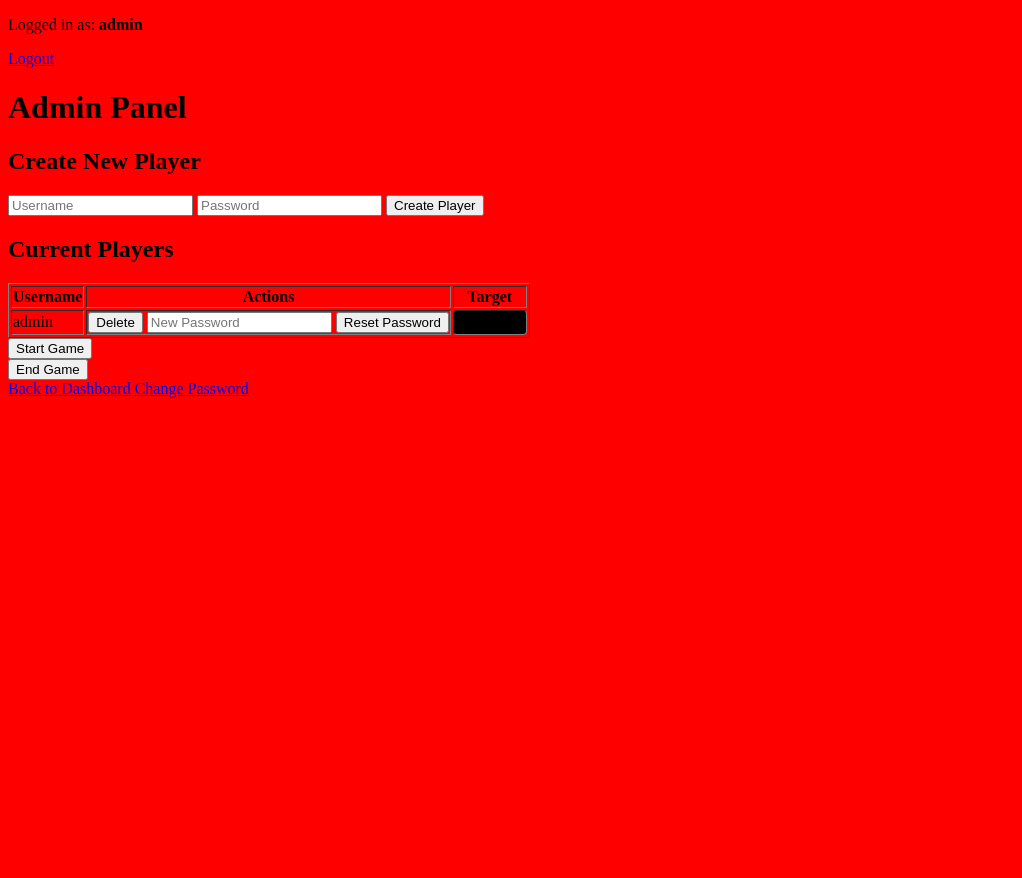
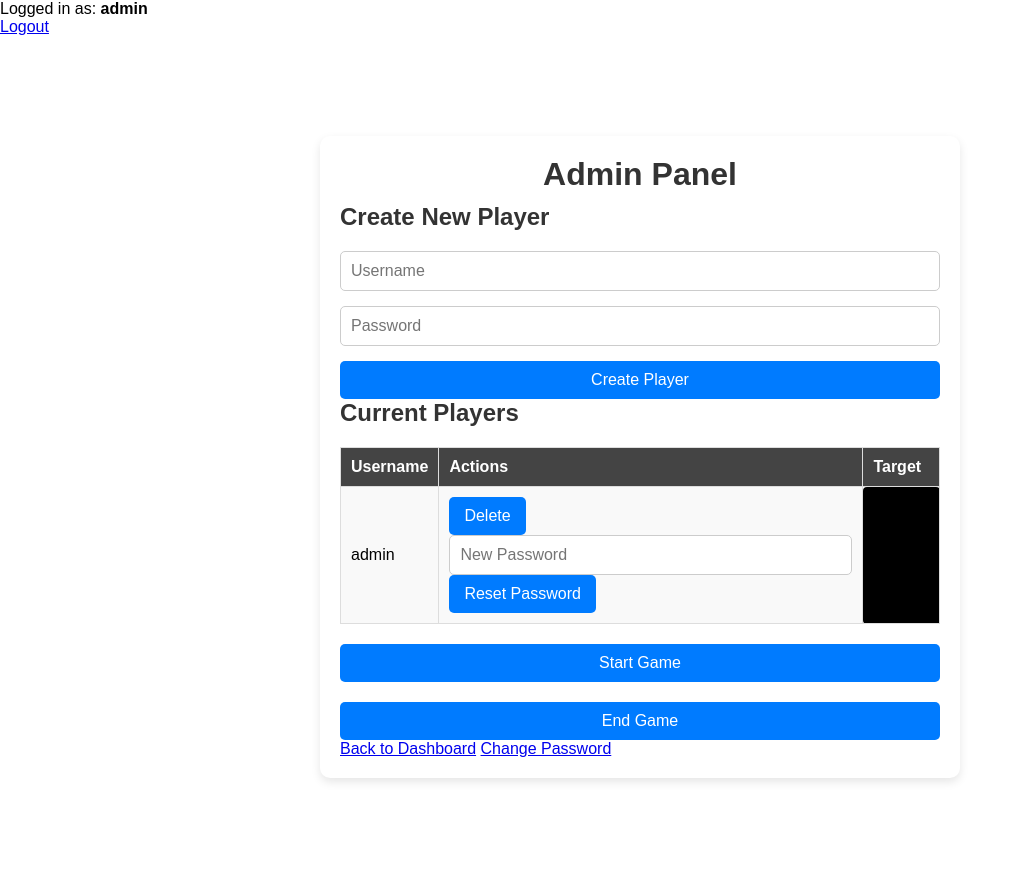
Before and after one commit to a-842/assassin, a Flask app: page /admin in a window 1280 px wide. Shown: the whole page, without its empty margins (0-1022 px from the left). Before the commit the page ends 398 px from the top, so only its background shows below. Run offline with Flask 3, Linux system fonts and the light colour scheme; a user stored in the database is signed in; data comes from the database, SQL or seed files in the repository; data that the repository does not hold is empty.

Commit message:
added styling

```diff
--- a/static/styles/main.css
+++ b/static/styles/main.css
@@ -1,3 +1,110 @@
-body {
-background-color: red;
+/* Reset default margins and paddings */
+* {
+    margin: 0;
+    padding: 0;
+    box-sizing: border-box;
+    font-family: Arial, sans-serif;
 }
+
+/* Navbar */
+nav {
+    width: 100%;
+    background: #333;
+    color: white;
+    padding: 15px 0;
+    text-align: center;
+    position: fixed;
+    top: 0;
+    left: 0;
+    z-index: 1000;
+}
+
+/* Page content container */
+.content {
+    width: 50%;
+    margin: 100px auto; /* Centers the box and adds space from the navbar */
+    background: white;
+    padding: 20px;
+    border-radius: 10px;
+    box-shadow: 0 4px 10px rgba(0, 0, 0, 0.1);
+}
+
+/* Headings */
+h1, h2, h3 {
+    margin-bottom: 10px;
+    color: #333;
+}
+
+h1 {
+    font-size: 2em;
+    text-align: center;
+}
+
+h2 {
+    font-size: 1.5em;
+}
+
+h3 {
+    font-size: 1.2em;
+}
+
+/* Table */
+table {
+    width: 100%;
+    border-collapse: collapse;
+    margin-top: 20px;
+}
+
+table, th, td {
+    border: 1px solid #ddd;
+    text-align: left;
+}
+
+th, td {
+    padding: 10px;
+}
+
+th {
+    background: #444;
+    color: white;
+}
+
+tr:nth-child(even) {
+    background: #f9f9f9;
+}
+
+/* Form elements */
+form {
+    display: flex;
+    flex-direction: column;
+    gap: 15px;
+    margin-top: 20px;
+}
+
+label {
+    font-weight: bold;
+}
+
+input, select {
+    width: 100%;
+    padding: 10px;
+    border: 1px solid #ccc;
+    border-radius: 5px;
+    font-size: 1em;
+}
+
+/* Button */
+button {
+    padding: 10px 15px;
+    background: #007BFF;
+    color: white;
+    border: none;
+    border-radius: 5px;
+    font-size: 1em;
+    cursor: pointer;
+    transition: background 0.3s;
+}
+
+button:hover {
+    background: #0056b3;
+}
--- a/templates/base.html
+++ b/templates/base.html
@@ -14,7 +14,8 @@
             <a href="{{ url_for('logout') }}">Logout</a>
         {% endif %}
 
-    {% block content %}{% endblock %}
-
+        <div class="content">
+            {% block content %}{% endblock %}
+        </div>
 </body>
 </html>
```
